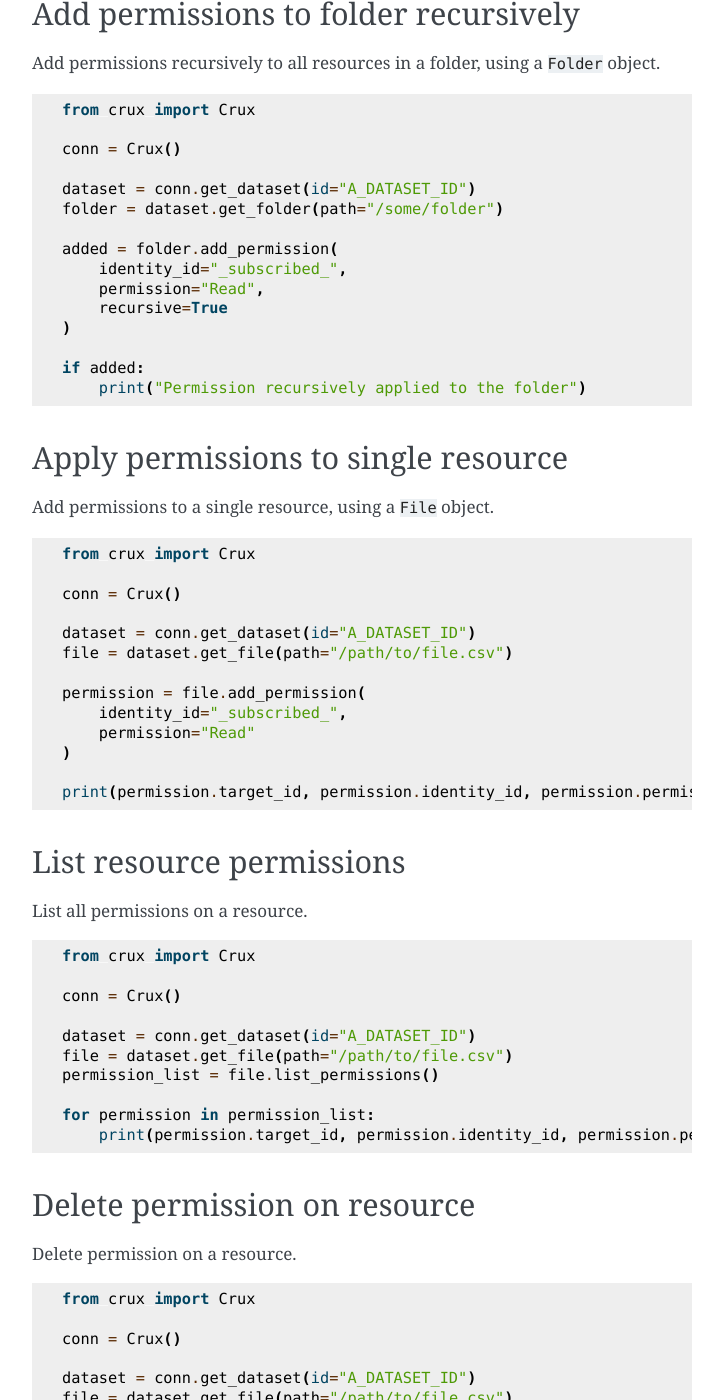
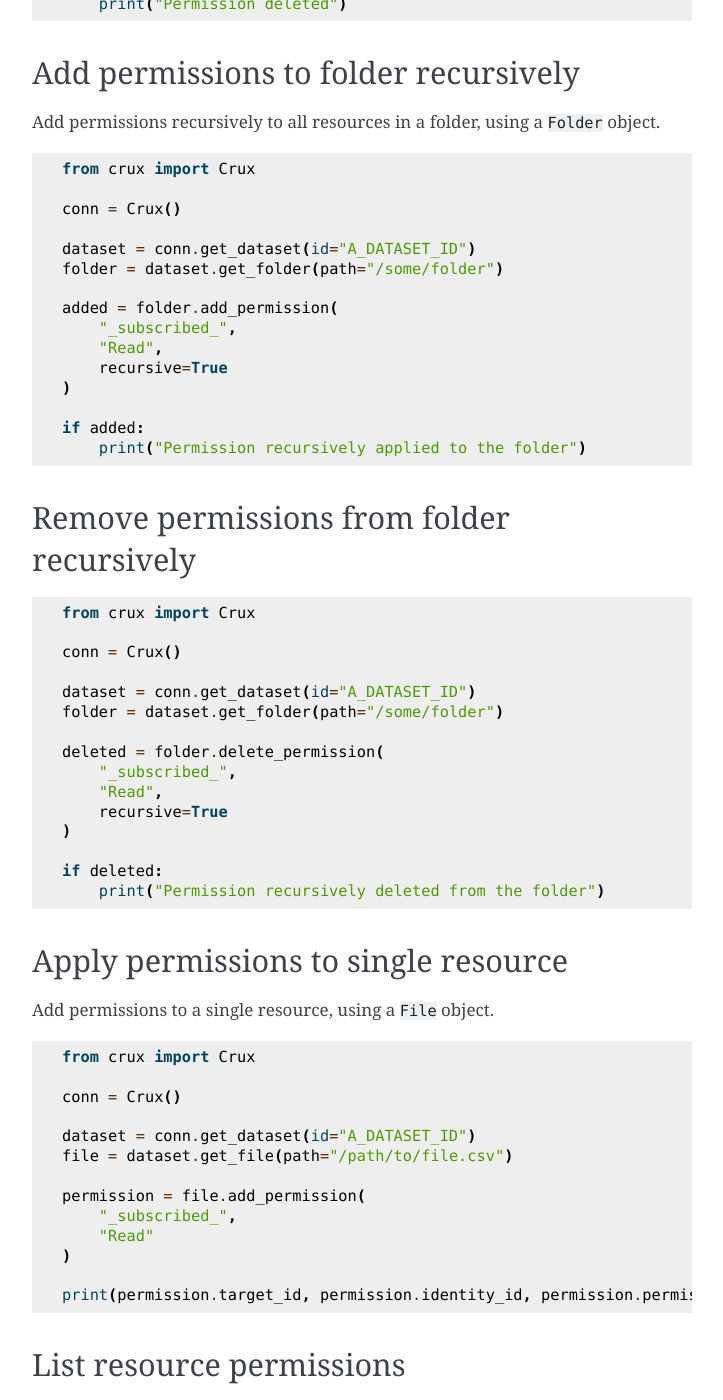
Before and after one commit to cruxinformatics/crux-python, a Sphinx documentation site: the page built from docs/permissions.md, in a window 1280 px wide and 1400 px high, scrolled down 3801 px. Shown: the whole window, without its empty margins (388-1111 px from the left). Built offline with Sphinx 7.4.7, drawn with Linux system fonts in a browser that asks for light colours; pages that are not in the unit, such as notebooks, are missing from menus; some of the changed text lies outside the part shown.

Commit message:
Make identity_id and permission mandatory.

````diff
--- a/docs/permissions.md
+++ b/docs/permissions.md
@@ -11,8 +11,8 @@
 dataset = conn.get_dataset(id="A_DATASET_ID")
 
 added = dataset.add_permission(
-    identity_id="_subscribed_",
-    permission="Read"
+    "_subscribed_",
+    "Read"
 )
 
 print(permission.target_id, permission.identity_id, permission.permission_name)
@@ -44,7 +44,10 @@
 conn = Crux()
 
 dataset = conn.get_dataset(id="A_DATASET_ID")
-deleted = dataset.delete_permission()
+deleted = dataset.delete_permission(
+    "_subscribed_",
+    "Read"
+)
 
 if deleted:
     print("Permission deleted")
@@ -67,8 +70,8 @@
 dataset = conn.get_dataset(id="A_DATASET_ID"))
 
 added = dataset.add_permission_to_resources(
-    identity_id="_subscribed_",
-    permission="Read",
+    "_subscribed_",
+    "Read",
     resource_paths=[
         "/path/to/file/in/folder/file1.csv",
         "/path/to/another/file2.csv",
@@ -91,8 +94,8 @@
 file2 = dataset.get_file(path="/path/to/another/file2.csv")
 
 added = dataset.add_permission_to_resources(
-    identity_id="_subscribed_",
-    permission="Read",
+    "_subscribed_",
+    "Read",
     resource_objects=[file, file2]
 )
 
@@ -111,9 +114,9 @@
 file = dataset.get_file(path="/path/to/file/in/folder/file1.csv")
 file2 = dataset.get_file(path="/path/to/another/file2.csv")
 
-deleted = dataset.delete_permission_from_resources(
-    identity_id="_subscribed_",
-    permission="Read",
+added = dataset.add_permission_to_resources(
+    "_subscribed_",
+    "Read",
     resource_ids=[file.id, file2.id]
 )
 
@@ -133,8 +136,8 @@
 dataset = conn.get_dataset(id="A_DATASET_ID"))
 
 deleted = dataset.delete_permission_from_resources(
-    identity_id="_subscribed_",
-    permission="Read",
+    "_subscribed_",
+    "Read",
     resource_paths=[
         "/path/to/file/in/folder/file1.csv",
         "/path/to/another/file2.csv",
@@ -157,8 +160,8 @@
 file2 = dataset.get_file(path="/path/to/another/file2.csv")
 
 deleted = dataset.delete_permissions_from_resource(
-    identity_id="_subscribed_",
-    permission="Read",
+    "_subscribed_",
+    "Read",
     resource_objects=[file, file2]
 )
 
@@ -178,8 +181,8 @@
 file2 = dataset.get_file(path="/path/to/another/file2.csv")
 
 deleted = dataset.delete_permission_from_resources(
-    identity_id="_subscribed_",
-    permission="Read",
+    "_subscribed_",
+    "Read",
     resource_ids=[filet.id, file2.id]
 )
 
@@ -200,13 +203,33 @@
 folder = dataset.get_folder(path="/some/folder")
 
 added = folder.add_permission(
-    identity_id="_subscribed_",
-    permission="Read",
+    "_subscribed_",
+    "Read",
     recursive=True
 )
 
 if added:
     print("Permission recursively applied to the folder")
+```
+
+## Remove permissions from folder recursively
+
+```python
+from crux import Crux
+
+conn = Crux()
+
+dataset = conn.get_dataset(id="A_DATASET_ID")
+folder = dataset.get_folder(path="/some/folder")
+
+deleted = folder.delete_permission(
+    "_subscribed_",
+    "Read",
+    recursive=True
+)
+
+if deleted:
+    print("Permission recursively deleted from the folder")
 ```
 
 ## Apply permissions to single resource
@@ -222,8 +245,8 @@
 file = dataset.get_file(path="/path/to/file.csv")
 
 permission = file.add_permission(
-    identity_id="_subscribed_",
-    permission="Read"
+    "_subscribed_",
+    "Read"
 )
 
 print(permission.target_id, permission.identity_id, permission.permission_name)
@@ -257,7 +280,10 @@
 
 dataset = conn.get_dataset(id="A_DATASET_ID")
 file = dataset.get_file(path="/path/to/file.csv")
-deleted = file.delete_permission()
+deleted = file.delete_permission(
+    "_subscribed_",
+    "Read"
+)
 
 if deleted:
     print("Permission deleted")
````
Also changed, not shown: 4 other files.
